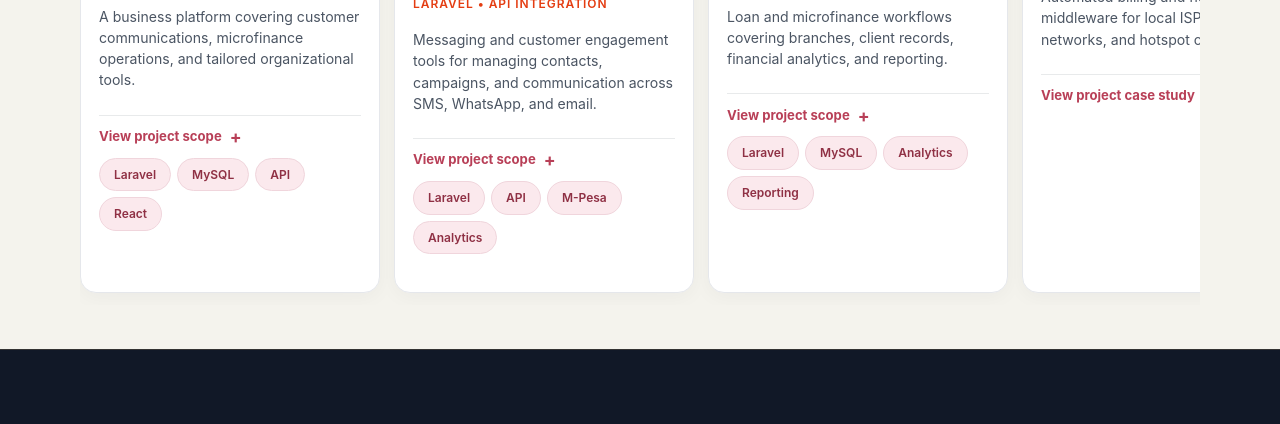
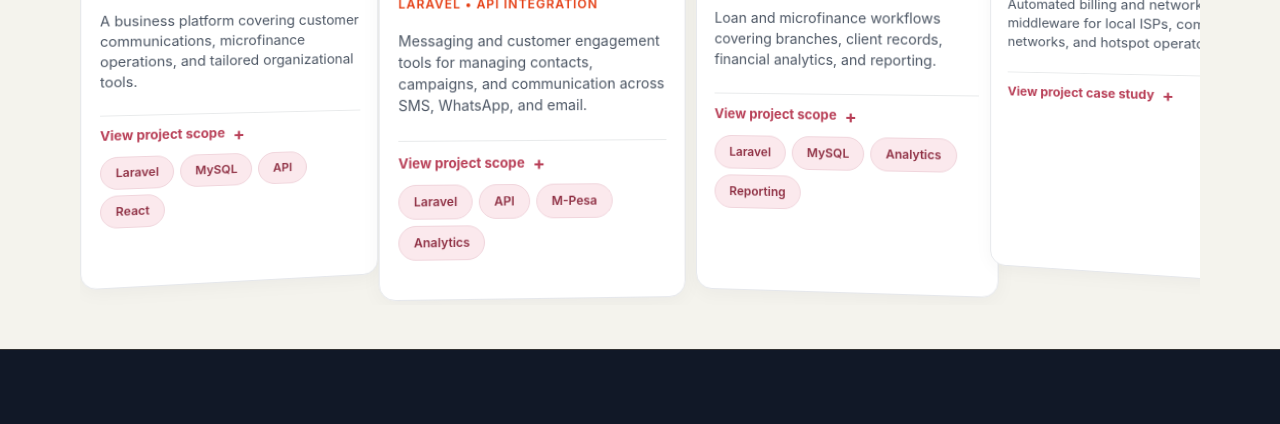
Before and after one commit to mato002/portfolio, a website: page portfolio.html in a window 1280 px wide. Shown: the part 557-981 px from the top of the page. Drawn offline with nearby package versions, Linux system fonts and the light colour scheme.

Commit message:
Add spherical motion to project carousel

```diff
--- a/index.js
+++ b/index.js
@@ -197,6 +197,45 @@ document.addEventListener('DOMContentLoaded', function() {
             track.scrollBy({ left: Number(button.dataset.scrollStep) * distance, behavior: 'smooth' });
         });
     });
+
+    const projectTrack = document.getElementById('projectTrack');
+    if (projectTrack) {
+        const reducedMotion = window.matchMedia('(prefers-reduced-motion: reduce)');
+        let sphereFrame = 0;
+        function updateProjectSphere() {
+            sphereFrame = 0;
+            if (reducedMotion.matches) {
+                projectTrack.querySelectorAll(':scope > .project-card').forEach(function(card) {
+                    card.style.removeProperty('--sphere-rotate');
+                    card.style.removeProperty('--sphere-depth');
+                    card.style.removeProperty('--sphere-lift');
+                    card.style.removeProperty('--sphere-scale');
+                });
+                return;
+            }
+
+            const trackBounds = projectTrack.getBoundingClientRect();
+            const centerX = trackBounds.left + trackBounds.width / 2;
+            const radius = Math.max(trackBounds.width / 2, 1);
+            projectTrack.querySelectorAll(':scope > .project-card:not([hidden])').forEach(function(card) {
+                const cardBounds = card.getBoundingClientRect();
+                const distance = Math.max(-1, Math.min(1, (cardBounds.left + cardBounds.width / 2 - centerX) / radius));
+                const edge = Math.abs(distance);
+                card.style.setProperty('--sphere-rotate', (-distance * 19).toFixed(2) + 'deg');
+                card.style.setProperty('--sphere-depth', (-edge * edge * 82).toFixed(2) + 'px');
+                card.style.setProperty('--sphere-lift', (edge * edge * 10).toFixed(2) + 'px');
+                card.style.setProperty('--sphere-scale', (1.035 - edge * .075).toFixed(3));
+            });
+        }
+        function scheduleProjectSphereUpdate() {
+            if (!sphereFrame) sphereFrame = window.requestAnimationFrame(updateProjectSphere);
+        }
+        projectTrack.addEventListener('scroll', scheduleProjectSphereUpdate, { passive: true });
+        window.addEventListener('resize', scheduleProjectSphereUpdate, { passive: true });
+        if (reducedMotion.addEventListener) reducedMotion.addEventListener('change', scheduleProjectSphereUpdate);
+        else reducedMotion.addListener(scheduleProjectSphereUpdate);
+        scheduleProjectSphereUpdate();
+    }
 
     if (footerAccordionQuery.addEventListener) {
         footerAccordionQuery.addEventListener('change', syncFooterAccordions);
--- a/pages.css
+++ b/pages.css
@@ -1481,3 +1481,21 @@ nav#mainNav ul li a:not(.menu-close):focus-visible { color: #f0cf80 !important;
     }
     nav#mainNav .container { min-height: 68px; }
 }
+
+/* A shallow 3D arc makes the horizontally browsed projects feel like a rotating sphere. */
+.portfolio-page #projectTrack {
+    perspective: 1250px;
+    perspective-origin: 50% 46%;
+    transform-style: preserve-3d;
+}
+.portfolio-page #projectTrack > .project-card {
+    transform-origin: center center;
+    transform-style: preserve-3d;
+    backface-visibility: hidden;
+    transform: translate3d(0, var(--sphere-lift, 0px), var(--sphere-depth, 0px))
+        rotateY(var(--sphere-rotate, 0deg)) scale(var(--sphere-scale, 1));
+}
+@media (prefers-reduced-motion: reduce) {
+    .portfolio-page #projectTrack { perspective: none; }
+    .portfolio-page #projectTrack > .project-card { transform: none !important; }
+}
```
